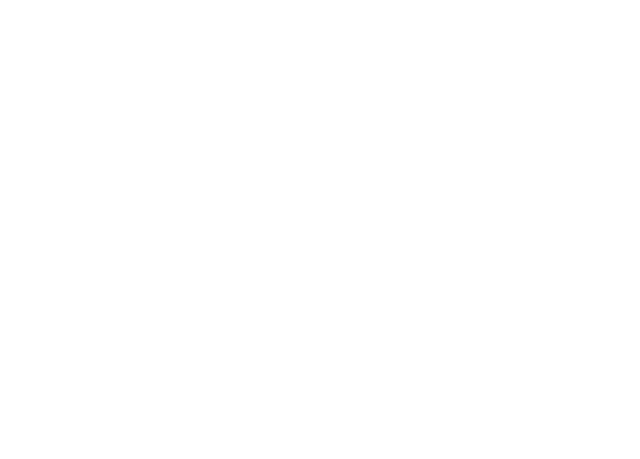
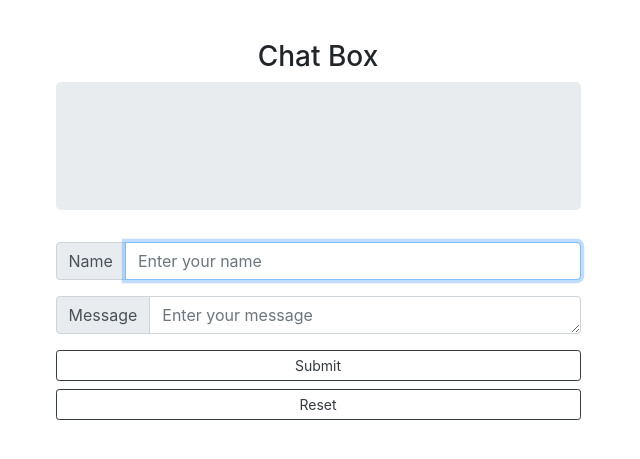
Before and after one commit to apramodya/Simple-Chat, a PHP site: page / in a window 1280 px wide. Before the commit the part shown is empty. Shown: the top 459 px of the page, without its empty margins (322-962 px from the left). Run offline with PHP 8.4, Linux system fonts and the light colour scheme; data that the repository does not hold is empty.

Commit message:
Create chat UI and send message functionality

```diff
--- a/index.php
+++ b/index.php
@@ -17,7 +17,52 @@
     <title>Chat Box v1.0</title>
 </head>
 <body>
+<div class="container">
+    <div class="col-md-6 offset-3">
+        <h3 class="text-center">Chat Box</h3>
+        <div class="jumbotron">
+            <ul class="list-group">
+				<?php
+				// get messages
+				$query = "select * from chat order by id desc";
+				$run   = $con->query( $query );
+				while ( $row = $run->fetch_array() ):
+					?>
+                    <li class="list-group-item">
+                        <span class="text-muted"><?php echo $row['name'] ?>: </span>
+                        <span class="small"><?php echo $row['message'] ?></span>
+                        <span class="float-right badge badge-dark"><?php echo date_format(new DateTime($row['date']), 'g:i a') ?></span></li>
+				<?php endwhile; ?>
+            </ul>
+        </div>
+        <form action="index.php" method="post">
+            <div class="input-group mb-3">
+                <div class="input-group-prepend">
+                    <span class="input-group-text">Name</span>
+                </div>
+                <input type="text" class="form-control" placeholder="Enter your name" autofocus name="name">
+            </div>
+            <div class="input-group mb-3">
+                <div class="input-group-prepend">
+                    <span class="input-group-text">Message</span>
+                </div>
+                <textarea name="message" rows="1" class="form-control" placeholder="Enter your message"></textarea>
+            </div>
+            <input class="btn btn-outline-dark btn-block btn-sm" type="submit" value="Submit" name="submit">
+            <input class="btn btn-outline-dark btn-block btn-sm" type="reset" value="Reset">
+        </form>
+		<?php
+		// send message
+		if ( isset( $_POST['submit'] ) ) {
+			$name    = $_POST['name'];
+			$message = $_POST['message'];
 
+			$query2 = "insert into chat (name, message) values ('$name','$message')";
+			$run    = $con->query( $query2 );
+		}
+		?>
+    </div>
+</div>
 
 <!-- Optional JavaScript -->
 <!-- jQuery first, then Popper.js, then Bootstrap JS -->
```
